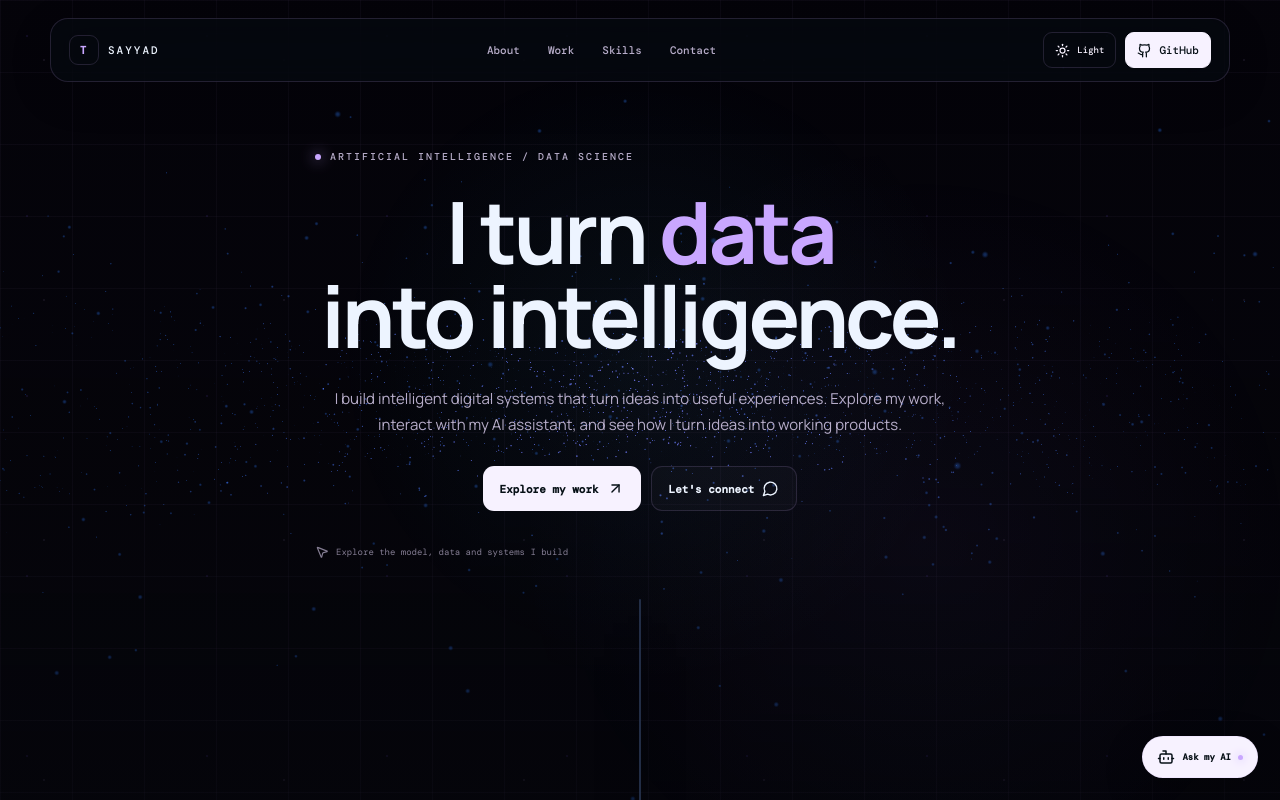
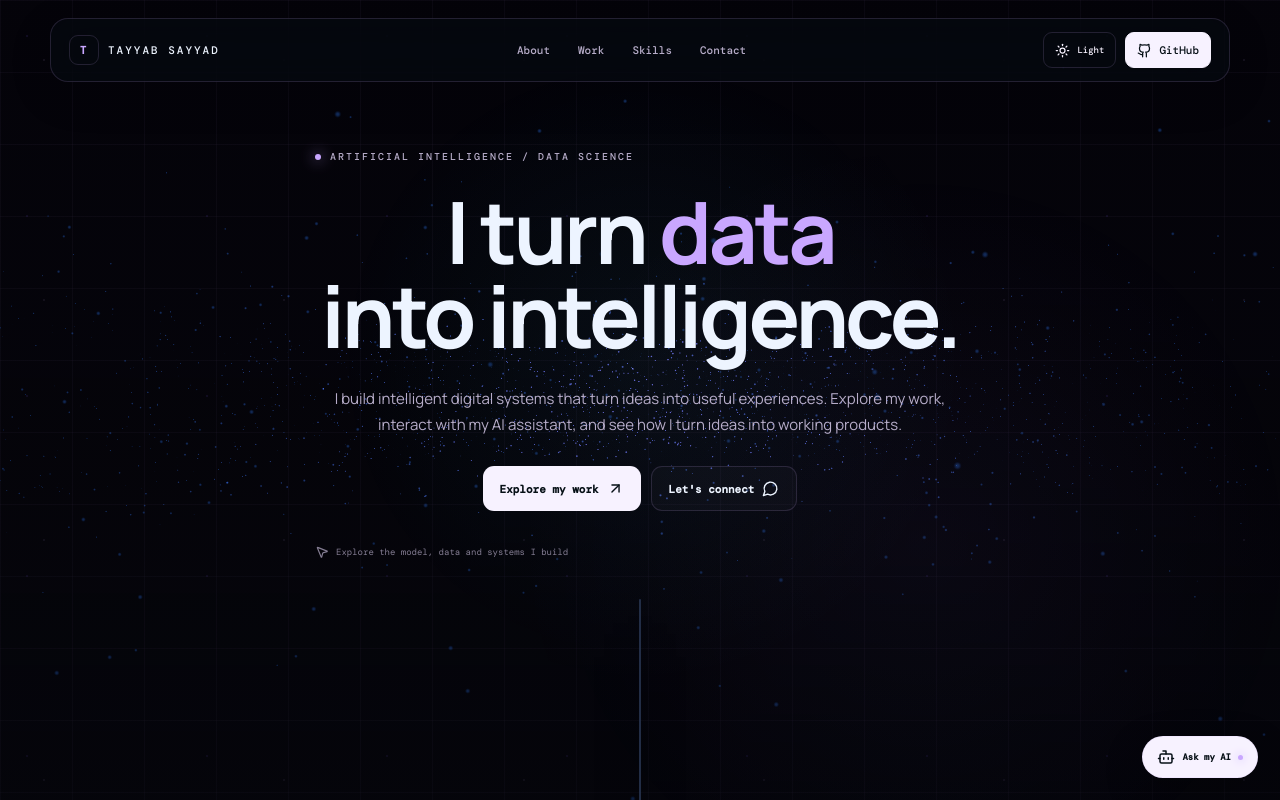
Before and after one commit to tshamshuddinsayyad/portfolio, a React (Vite) app: page / in a window 1280 px wide. Shown: the top 800 px of the page. Built offline with nearby package versions, Linux system fonts and the light colour scheme.

Commit message:
Use full name in portfolio brand

```diff
--- a/src/main.jsx
+++ b/src/main.jsx
@@ -298,7 +298,7 @@ function App() {
   return <div className="app">
     <InteractiveField dark={dark}/>
     <header className="nav">
-      <a className="brand" href="#"><span className="brand-mark">T</span><span>SAYYAD</span></a>
+      <a className="brand" href="#"><span className="brand-mark">T</span><span>TAYYAB SAYYAD</span></a>
       <div className="navlinks"><a href="#about">About</a><a href="#work">Work</a><a href="#skills">Skills</a><a href="#contact">Contact</a></div>
       <div className="nav-right"><button className="theme-toggle" onClick={() => setDark(v => !v)}>{dark ? <Sun size={15}/> : <Moon size={15}/>}<span>{dark ? "Light" : "Dark"}</span></button><a className="nav-cta" href={profile.github} target="_blank" rel="noreferrer"><Github size={15}/> GitHub</a></div>
     </header>
```
